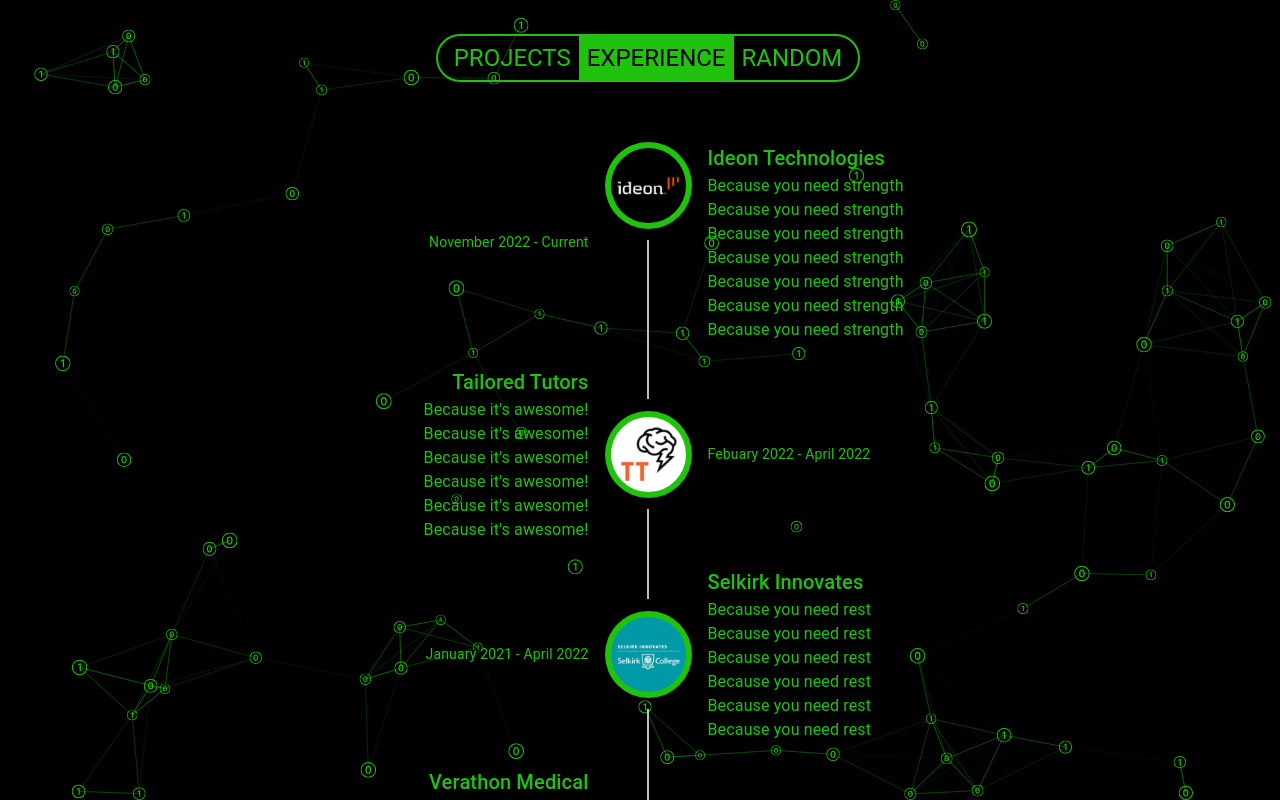
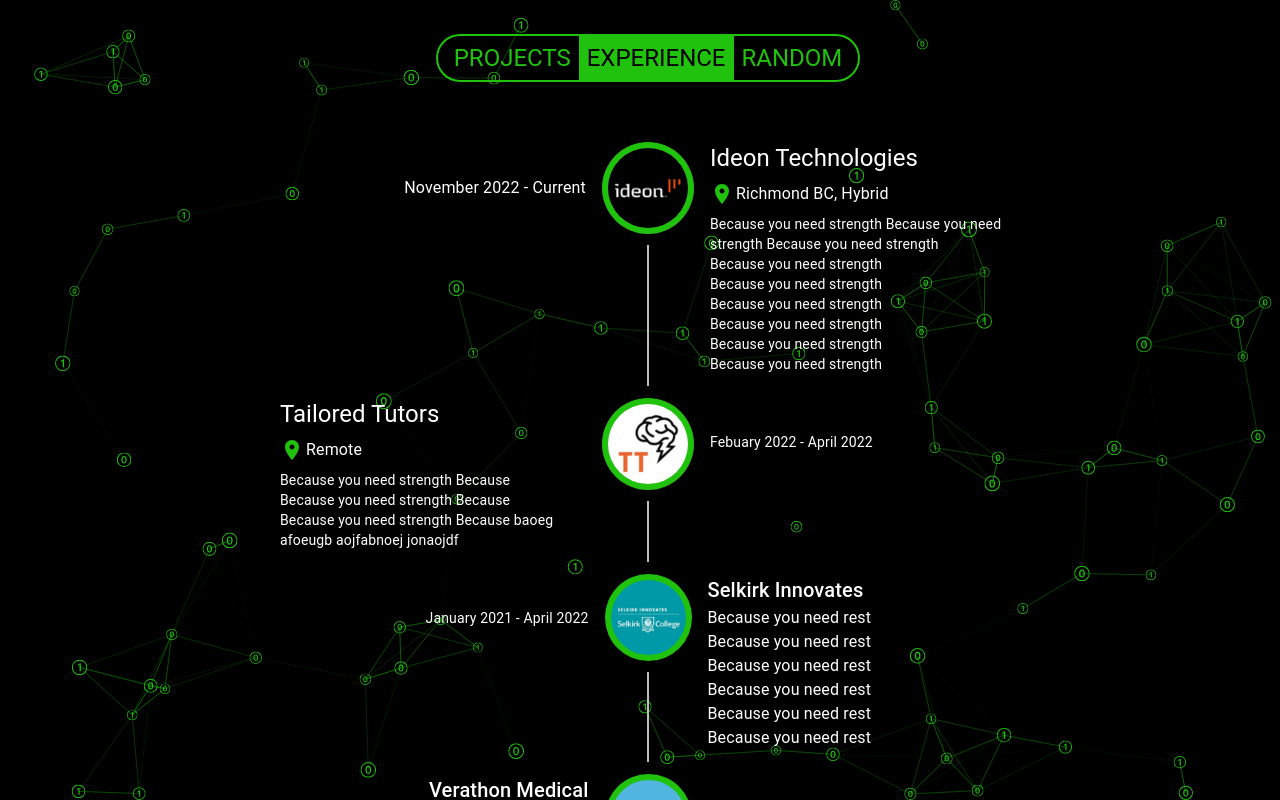
Before and after one commit to GuusLammers/portfolio, a React (Vite) app: page /portfolio/experience in a window 1280 px wide. Built offline with nearby package versions, Linux system fonts and the light colour scheme.

Commit message:
Added timeline types and experience content WIP

```diff
--- a/src/pages/Experience.tsx
+++ b/src/pages/Experience.tsx
@@ -1,4 +1,4 @@
-import { Box } from '@mui/material';
+import { Box, ListItem, ListItemIcon } from '@mui/material';
 import { useTheme } from '@mui/material/styles';
 
 import Timeline from '@mui/lab/Timeline';
@@ -9,6 +9,7 @@
 import TimelineOppositeContent from '@mui/lab/TimelineOppositeContent';
 import TimelineDot from '@mui/lab/TimelineDot';
 import Typography from '@mui/material/Typography';
+import LocationOnIcon from '@mui/icons-material/LocationOn';
 
 export const Experience = () => {
   const theme = useTheme();
@@ -18,22 +19,69 @@
       sx={{
         width: '100%',
         height: '100%',
-        color: theme.palette.primary.main,
+        color: 'white',
       }}
     >
       <Timeline position="alternate">
         <TimelineItem>
-          <TimelineOppositeContent sx={{ m: 'auto 0' }} align="right" variant="body2">
+          <TimelineOppositeContent sx={{ py: '46px', px: 2 }} variant="body1">
             November 2022 - Current
           </TimelineOppositeContent>
           <TimelineSeparator>
             <TimelineDot color="primary">
+              <a
+                href="https://ideon.ai/"
+                target="_blank"
+                rel="noopener noreferrer"
+                style={{ width: '80px', height: '80px' }}
+              >
+                <img
+                  src="/portfolio/ideon-logo.png"
+                  alt="Food Icon"
+                  style={{
+                    width: '80px',
+                    height: '80px',
+                    borderRadius: '50%',
+                    objectFit: 'cover',
+                  }}
+                />
+              </a>
+            </TimelineDot>
+            <TimelineConnector />
+          </TimelineSeparator>
+          <TimelineContent sx={{ py: '12px', px: 2 }}>
+            <Typography variant="h5">Ideon Technologies</Typography>
+            <ListItem disableGutters>
+              <ListItemIcon
+                sx={{ minWidth: 24, marginRight: 0.25, color: theme.palette.primary.main }}
+              >
+                <LocationOnIcon sx={{ fontSize: 24 }} />
+              </ListItemIcon>
+              <Typography variant="body1">Richmond BC, Hybrid</Typography>
+            </ListItem>
+            <Typography variant="body2">
+              Because you need strength Because you need strength Because you need strength
+            </Typography>
+            <Typography variant="body2">Because you need strength</Typography>
+            <Typography variant="body2">Because you need strength</Typography>
+            <Typography variant="body2">Because you need strength</Typography>
+            <Typography variant="body2">Because you need strength</Typography>
+            <Typography variant="body2">Because you need strength</Typography>
+            <Typography variant="body2">Because you need strength</Typography>
+          </TimelineContent>
+        </TimelineItem>
+        <TimelineItem>
+          <TimelineOppositeContent sx={{ py: '46px', px: 2 }} variant="body2">
+            Febuary 2022 - April 2022
+          </TimelineOppositeContent>
+          <TimelineSeparator>
+            <TimelineDot color="primary">
               <img
-                src="/portfolio/ideon-logo.png"
+                src="/portfolio/tailored-tutors-logo.png"
                 alt="Food Icon"
                 style={{
-                  width: '75px',
-                  height: '75px',
+                  width: '80px',
+                  height: '80px',
                   borderRadius: '50%',
                   objectFit: 'cover',
                 }}
@@ -42,56 +90,33 @@
             <TimelineConnector />
           </TimelineSeparator>
           <TimelineContent sx={{ py: '12px', px: 2 }}>
-            <Typography variant="h6" component="span">
-              Ideon Technologies
+            <Typography variant="h5" sx={{ textAlign: 'left' }}>
+              Tailored Tutors
             </Typography>
-            <Typography>Because you need strength</Typography>
-            <Typography>Because you need strength</Typography>
-            <Typography>Because you need strength</Typography>
-            <Typography>Because you need strength</Typography>
-            <Typography>Because you need strength</Typography>
-            <Typography>Because you need strength</Typography>
-            <Typography>Because you need strength</Typography>
+            <ListItem disableGutters>
+              <ListItemIcon
+                sx={{ minWidth: 24, marginRight: 0.25, color: theme.palette.primary.main }}
+              >
+                <LocationOnIcon sx={{ fontSize: 24 }} />
+              </ListItemIcon>
+              <Typography variant="body1">Remote</Typography>
+            </ListItem>
+            <Typography variant="body2" sx={{ textAlign: 'left' }}>
+              Because you need strength Because
+            </Typography>
+            <Typography variant="body2" sx={{ textAlign: 'left' }}>
+              Because you need strength Because
+            </Typography>
+            <Typography variant="body2" sx={{ textAlign: 'left' }}>
+              Because you need strength Because baoeg afoeugb aojfabnoej jonaojdf
+            </Typography>
           </TimelineContent>
         </TimelineItem>
         <TimelineItem>
-          <TimelineOppositeContent sx={{ m: 'auto 0' }} variant="body2">
-            Febuary 2022 - April 2022
-          </TimelineOppositeContent>
-          <TimelineSeparator>
-            <TimelineConnector />
-            <TimelineDot color="primary">
-              <img
-                src="/portfolio/tailored-tutors-logo.png"
-                alt="Food Icon"
-                style={{
-                  width: '75px',
-                  height: '75px',
-                  borderRadius: '50%',
-                  objectFit: 'cover',
-                }}
-              />
-            </TimelineDot>
-            <TimelineConnector />
-          </TimelineSeparator>
-          <TimelineContent sx={{ py: '12px', px: 2 }}>
-            <Typography variant="h6" component="span">
-              Tailored Tutors
-            </Typography>
-            <Typography>Because it&apos;s awesome!</Typography>
-            <Typography>Because it&apos;s awesome!</Typography>
-            <Typography>Because it&apos;s awesome!</Typography>
-            <Typography>Because it&apos;s awesome!</Typography>
-            <Typography>Because it&apos;s awesome!</Typography>
-            <Typography>Because it&apos;s awesome!</Typography>
-          </TimelineContent>
-        </TimelineItem>
-        <TimelineItem>
-          <TimelineOppositeContent sx={{ m: 'auto 0' }} variant="body2">
+          <TimelineOppositeContent sx={{ py: '46px', px: 2 }} variant="body2">
             January 2021 - April 2022
           </TimelineOppositeContent>
           <TimelineSeparator>
-            <TimelineConnector />
             <TimelineDot color="primary">
               <img
                 src="/portfolio/selkirk-innovates-logo.png"
@@ -119,11 +144,10 @@
           </TimelineContent>
         </TimelineItem>
         <TimelineItem>
-          <TimelineOppositeContent sx={{ m: 'auto 0' }} variant="body2">
+          <TimelineOppositeContent sx={{ py: '46px', px: 2 }} variant="body2">
             September 2019 - April 2020
           </TimelineOppositeContent>
           <TimelineSeparator>
-            <TimelineConnector />
             <TimelineDot color="primary">
               <img
                 src="/portfolio/verathon-logo.png"
@@ -136,6 +160,7 @@
                 }}
               />
             </TimelineDot>
+            <TimelineConnector />
           </TimelineSeparator>
           <TimelineContent sx={{ py: '12px', px: 2 }}>
             <Typography variant="h6" component="span">
@@ -150,6 +175,24 @@
             <Typography>Because this is the life you love!</Typography>
           </TimelineContent>
         </TimelineItem>
+        <TimelineItem>
+          <TimelineOppositeContent />
+          <TimelineSeparator>
+            <TimelineDot color="primary" sx={{ width: 10, height: 10 }}>
+              {/* <img
+                src="/portfolio/verathon-logo.png"
+                alt="Food Icon"
+                style={{
+                  width: '75px',
+                  height: '75px',
+                  borderRadius: '50%',
+                  objectFit: 'cover',
+                }}
+              /> */}
+            </TimelineDot>
+          </TimelineSeparator>
+          <TimelineContent />
+        </TimelineItem>
       </Timeline>
     </Box>
   );
```
Also changed, not shown: src/database/experience.ts (added, +40 -0 lines), src/types/timeline.ts (added, +19 -0 lines).
